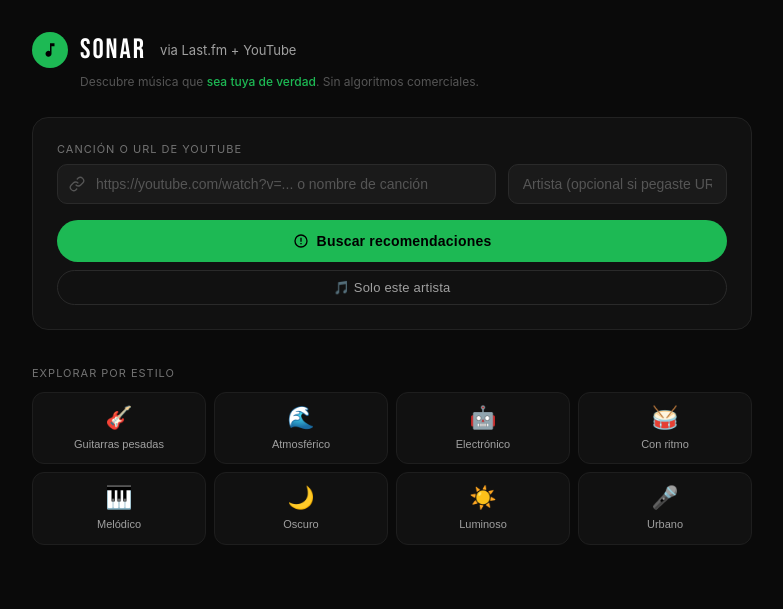
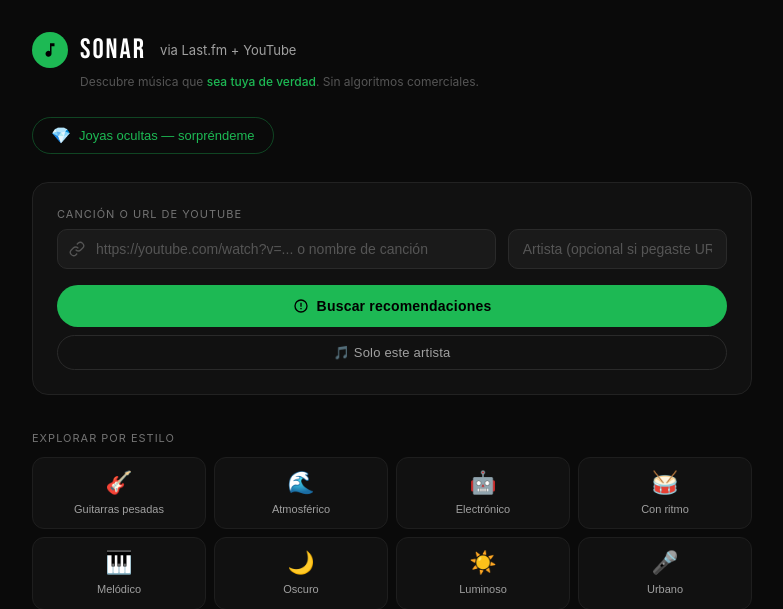
Before and after one commit to monky9020-cell/music-app, a Flask app: page / in a window 1280 px wide. Shown: the top 609 px of the page, without its empty margins (248-1031 px from the left). Run offline with Flask 3, Linux system fonts and the light colour scheme; data that the repository does not hold is empty.

Commit message:
Update index.html

```diff
--- a/music_app/templates/index.html
+++ b/music_app/templates/index.html
@@ -27,6 +27,9 @@
   .logo-title{font-family:"Bebas Neue",sans-serif;font-size:28px;letter-spacing:2px;color:#fff;line-height:1}
   .tagline{font-size:12px;color:#555;margin-bottom:28px;padding-left:48px}
   .tagline b{color:#1db954;font-weight:500}
+  .btn-gems{display:flex;align-items:center;gap:8px;background:none;border:1px solid #1db95455;border-radius:50px;padding:8px 18px;color:#1db954;font-size:13px;font-weight:500;cursor:pointer;transition:all .2s;margin-bottom:20px}
+  .btn-gems:hover{background:#1db95415;border-color:#1db954}
+  .btn-gems span{font-size:16px}
 
   /* Explorar por estilo */
   .explore-section{margin-bottom:28px}
@@ -171,6 +174,11 @@
     <div class="logo-title">Sonar</div><span style="font-size:13px;color:#a0a0a0;margin-left:2px">via Last.fm + YouTube</span>
   </div>
   <div class="tagline">Descubre música que <b>sea tuya de verdad</b>. Sin algoritmos comerciales.</div>
+
+  <!-- Botón Joyas -->
+  <button class="btn-gems" id="btn-gems" onclick="findGems()">
+    <span>💎</span> Joyas ocultas — sorpréndeme
+  </button>
 
   <!-- Breadcrumb -->
   <div class="breadcrumb" id="breadcrumb"></div>
@@ -653,6 +661,52 @@ function makeCard(r, globalIdx, secondary = false) {
   return card
 }
 
+async function findGems() {
+  const btn = document.getElementById('btn-gems')
+  btn.disabled = true
+  btn.innerHTML = '<span>💎</span> <span class="dot-anim">Buscando joyas</span>'
+
+  setError('')
+  document.getElementById('results-section').style.display = 'none'
+  document.getElementById('empty').className = 'empty'
+  startProgress()
+
+  // Usa historial del usuario
+  const history = JSON.parse(localStorage.getItem('artistHistory') || '[]')
+
+  try {
+    const resp = await fetch('/gems', {
+      method: 'POST',
+      headers: {'Content-Type': 'application/json'},
+      body: JSON.stringify({history})
+    })
+    const data = await resp.json()
+    stopProgress()
+    btn.disabled = false
+    btn.innerHTML = '<span>💎</span> Joyas ocultas — sorpréndeme'
+
+    if (data.error) { setError(data.error); return }
+
+    // Muestra resultados como coincidencias
+    renderResults({
+      title:     'Joyas ocultas',
+      artist:    'Sonar',
+      top:       data.results.slice(0, 5),
+      secondary: [],
+      results:   data.results,
+    })
+
+    // Scroll a resultados
+    document.getElementById('results-section').scrollIntoView({behavior: 'smooth'})
+
+  } catch(e) {
+    stopProgress()
+    btn.disabled = false
+    btn.innerHTML = '<span>💎</span> Joyas ocultas — sorpréndeme'
+    setError('Error al buscar joyas. Intenta de nuevo.')
+  }
+}
+
 async function exploreStyle(style) {
   // Resalta el botón activo
   document.querySelectorAll('.explore-btn').forEach(b => b.classList.remove('active'))
```
